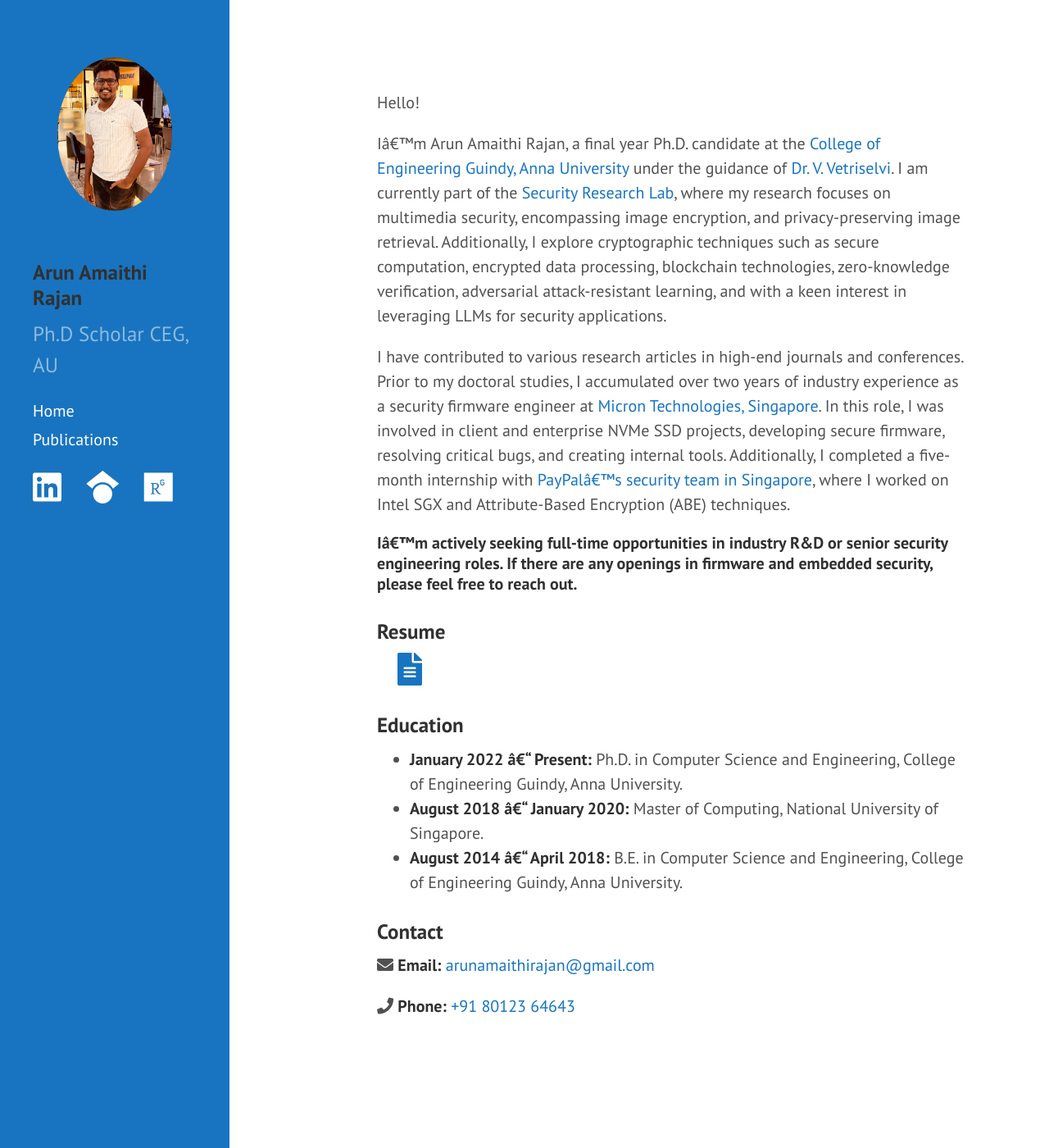
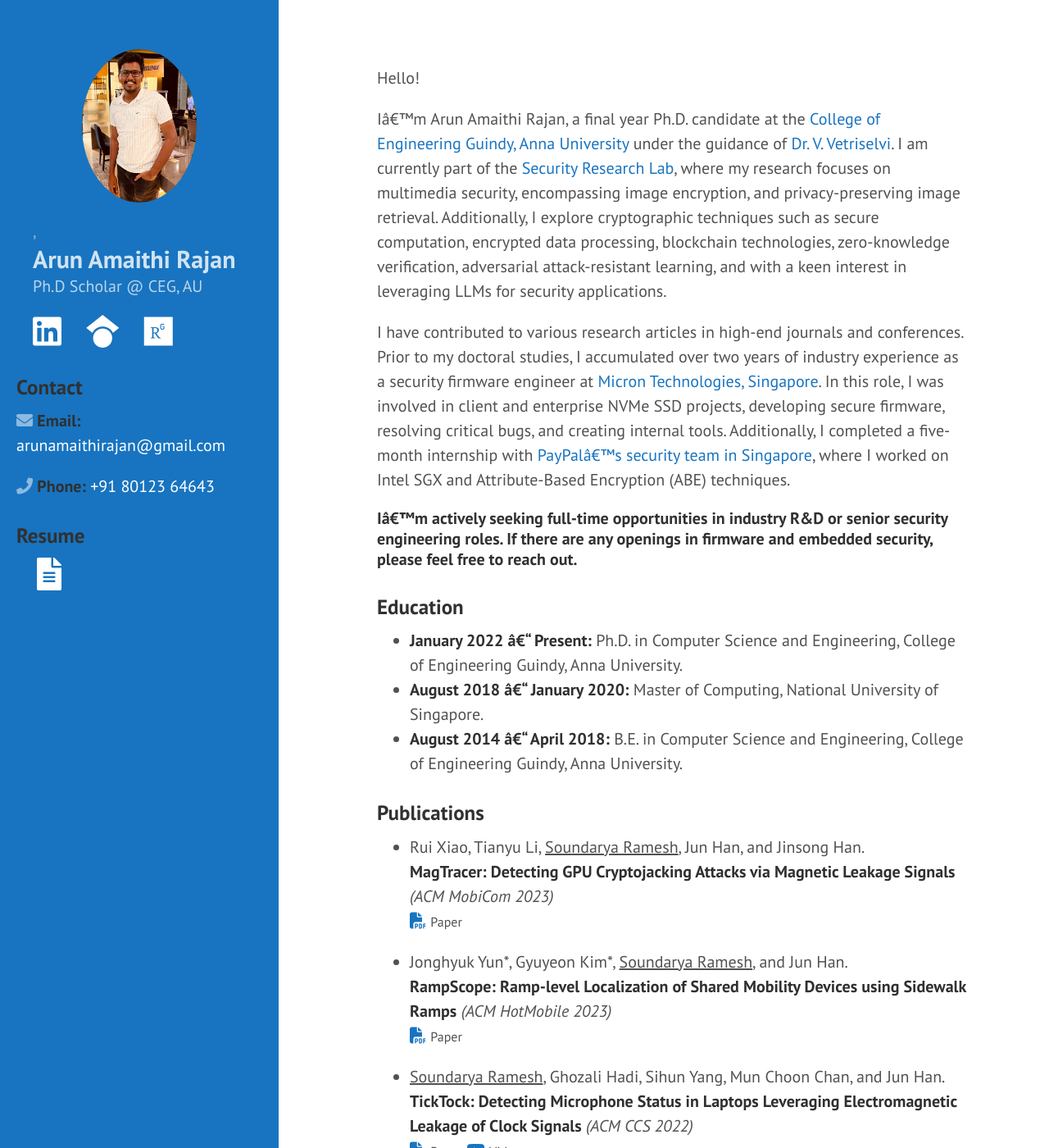
Before and after one commit to arunamaithi/arunamaithi.github.io, a Jekyll site: the page built from index.md, in a window 1280 px wide and 1400 px high. Shown: the whole window at 82% size. Built offline with Jekyll 4.4.1, drawn with Linux system fonts in a browser that asks for light colours; some of the changed text lies outside the part shown.

Commit message:
design fixes

```diff
--- a/_config.yml
+++ b/_config.yml
@@ -13,7 +13,7 @@ relative_permalinks: false
 # Setup
 title:            Arun Amaithi Rajan
 #tagline:          'A Jekyll theme'
-description:      Ph.D Scholar CEG, AU
+description:      Ph.D Scholar @ CEG, AU
 #description:      'A brazen two-column <a href="http://jekyllrb.com" target="_blank">Jekyll</a> theme that pairs a prominent sidebar with uncomplicated content. Made by <a href="https://twitter.com/mdo" target="_blank">@mdo</a>.'
 url:              "https://arunamaithi.github.io/"
 baseurl:          ""
--- a/_includes/head.html
+++ b/_includes/head.html
@@ -24,7 +24,7 @@
 
 <!--   <!-- Icons -->
   <link rel="apple-touch-icon-precomposed" sizes="144x144" href="{{ site.baseurl }}/public/apple-touch-icon-144-precomposed.png">
-                                 <link rel="shortcut icon" href="{{ site.baseurl }}/public/favicon.ico"> -->
+                                 <link rel="shortcut icon" href="{{ site.baseurl }}/public/favicon.ico">
 
   <!-- RSS -->
   <link rel="alternate" type="application/rss+xml" title="RSS" href="/atom.xml">
--- a/_includes/sidebar.html
+++ b/_includes/sidebar.html
@@ -6,33 +6,14 @@
 
   <div class="container">
     <div class="sidebar-about">
-      <h3>
+   ,   <h2 style="color:rgb(255,255,255,0.8);margin-bottom: 0;margin-top: 0">
         <!--<a href="{{ site.baseurl }}">-->
           {{ site.title }}
         <!--</a>-->
-      </h3>
+      </h2>
       <p class="lead">{{ site.description }}</p>
     </div>
 
-    <nav class="sidebar-nav">
-      <a class="sidebar-nav-item{% if page.url == site.baseurl %} active{% endif %}" href="{{ site.baseurl }}/">Home</a>
-      <a class="sidebar-nav-item{% if page.url == site.baseurl %} active{% endif %}" href="{{ site.baseurl }}/projects/">Publications</a>
-      <!-- <a class="sidebar-nav-item{% if page.url == site.baseurl %} active{% endif %}" href="{{ site.baseurl }}/blogs/">Blogs</a> -->
-
-      {% comment %}
-        The code below dynamically generates a sidebar nav of pages with
-        `layout: page` in the front-matter. See readme for usage.
-      {% endcomment %}
-
-<!--      {% assign pages_list = site.pages %}
-      {% for node in pages_list %}
-        {% if node.title != null %}
-          {% if node.layout == "page" %}
-          <a class="sidebar-nav-item{% if page.url == node.url %} active{% endif %}" href="{{ node.url }}">{{ node.title }}</a>
-          {% endif %}
-        {% endif %}
-      {% endfor %}-->
-    </nav>
     <!-- contact icons go here -->
     <!-- <a href="https://github.com/soundaryaramesh/">
       <i class="fa fa-github fa-2x"></i>
@@ -58,5 +39,22 @@
     </a> -->
 
   </div>
+  <h3>Contact</h3>
+<p>
+  <i class="fas fa-envelope"></i>
+  <strong>Email:</strong>
+  <a href="mailto:arunamaithirajan@gmail.com">arunamaithirajan@gmail.com</a>
+</p>
+<p>
+  <i class="fas fa-phone"></i>
+  <strong>Phone:</strong>
+  <a href="+91 80123 64643">+91 80123 64643</a>
+</p>
 
+<h3>Resume</h3>
+<a style="padding-left:25px;" href="{{ site.url }}/cv.pdf">
+  <i class="fa fa-file-alt fa-2x"></i>
+  <!-- <i class="fa fa-address-card fa-2x"></i> -->
+  <!-- <i class="fa-solid fa-file-user fa-2x"></i> -->
+</a>
 </div>
--- a/index.md
+++ b/index.md
@@ -31,12 +31,12 @@ I have contributed to various research articles in high-end journals and confere
 
 <!-- ### [Resume](https://arunamaithi.github.io/cv.pdf) -->
 
-<h3>Resume</h3>
-<a style="padding-left:25px;" href="{{ site.url }}/cv.pdf">
-  <i class="fa fa-file-alt fa-2x"></i>
+<!-- <h3>Resume</h3> -->
+<!-- <a style="padding-left:25px;" href="{{ site.url }}/cv.pdf"> -->
+  <!-- <i class="fa fa-file-alt fa-2x"></i> -->
   <!-- <i class="fa fa-address-card fa-2x"></i> -->
   <!-- <i class="fa-solid fa-file-user fa-2x"></i> -->
-</a>
+<!-- </a>  -->
 
 <!-- <a href="https://www.linkedin.com/in/arunamaithi/">
   <i class="fa-brands fa-linkedin fa-2x"></i>
@@ -55,18 +55,78 @@ I have contributed to various research articles in high-end journals and confere
   <li><strong>August 2014 – April 2018:</strong> B.E. in Computer Science and Engineering, College of Engineering Guindy, Anna University.</li>
 </ul>
 
-<h3>Contact</h3>
-<p>
-  <i class="fas fa-envelope"></i>
-  <strong>Email:</strong>
-  <a href="mailto:arunamaithirajan@gmail.com">arunamaithirajan@gmail.com</a>
-</p>
-<p>
-  <i class="fas fa-phone"></i>
-  <strong>Phone:</strong>
-  <a href="+91 80123 64643">+91 80123 64643</a>
-</p>
 
+
+<h3>Publications</h3>
+
+* Rui Xiao, Tianyu Li, <u>Soundarya Ramesh</u>, Jun Han, and Jinsong Han. <br>**MagTracer: Detecting GPU Cryptojacking Attacks via Magnetic Leakage Signals** <i>(ACM MobiCom 2023)</I>
+	<div>
+    <a href="https://ruixiao24.github.io/files/magtracer-mobicom23.pdf">
+		<i class="fa-solid fa-file-pdf"></i></a>
+	<span style="font-size:80%">Paper</span>
+	</div>
+	<i>  </i>
+
+* Jonghyuk Yun\*, Gyuyeon Kim\*, <u>Soundarya Ramesh</u>, and Jun Han. <br>**RampScope: Ramp-level Localization of Shared Mobility Devices using Sidewalk Ramps** <i>(ACM HotMobile 2023)</I>
+	<div>
+    <a href="{{ site.baseurl }}/papers/rampscope_hotmobile23.pdf">
+		<i class="fa-solid fa-file-pdf"></i></a>
+	<span style="font-size:80%">Paper</span>
+	</div>
+	<i>  </i>
+
+
+* <u>Soundarya Ramesh</u>, Ghozali Hadi, Sihun Yang, Mun Choon Chan, and Jun Han. **TickTock: Detecting Microphone Status in Laptops Leveraging Electromagnetic Leakage of Clock Signals** <i>(ACM CCS 2022)</I>
+	<div>
+    <a href="{{ site.baseurl }}/papers/ticktock_ccs_extended_version.pdf">
+		<i class="fa-solid fa-file-pdf"></i></a>
+	<span style="font-size:80%">Paper</span>
+
+    <a href="https://www.youtube.com/watch?v=5wygPnX_PaQ">
+   		<i class="fa-brands fa-youtube"></i></a>
+	<span style="font-size:80%">Video</span>
+	</div>
+	<i>  </i>
+
+
+* <u>Soundarya Ramesh</u>, Rui Xiao, Anindya Maiti, Jong Taek Lee, Harini Ramprasad, Ananda Kumar, Murtuza Jadliwala and Jun Han. **Acoustics to the Rescue: Physical Key Inference Attack Revisited** <i>(USENIX Security 2021)</i>
+	<div>
+    <a href="{{ site.baseurl }}/papers/sec21fall_ramesh.pdf">
+		<i class="fa-solid fa-file-pdf"></i></a>
+	<span style="font-size:80%">Paper</span>
+
+    <a href="https://www.youtube.com/watch?v=hr_KW0_waEU">
+   		<i class="fa-brands fa-youtube"></i></a>
+	<span style="font-size:80%">Video</span>
+	</div>
+	<!-- <i>  </i> -->
+* <u>Soundarya Ramesh</u>, Harini Ramprasad and Jun Han. **Listen to Your Key: Towards Acoustics-based Physical Key Inference** <i style="font-size:100%">(HotMobile 2020)</i>
+	<div>
+    <a href="{{ site.baseurl }}/papers/spikey_hotmobile.pdf">
+		<i class="fa-solid fa-file-pdf"></i></a>
+	<span style="font-size:80%">Paper</span>
+
+    <a href="https://www.youtube.com/watch?v=bxyAa_txM34">
+   		<i class="fa-brands fa-youtube"></i></a>
+	<span style="font-size:80%">Video</span>
+	</div>
+<i>*Our work got featured in <a href="https://cacm.acm.org/news/246744-picking-locks-with-audio-technology/fulltext">ACM News</a>,
+<a href="https://www.forbes.com/sites/daveywinder/2020/08/22/how-hackers-use-sound-to-unlock-the-secrets-of-your-front-door-key-spikey-singapore-university-research/#135f0f905f9f">Forbes</a>, <a href="https://www.schneier.com/blog/archives/2020/08/copying_a_key_b.html">Schneier's Blog<a>, <a href="https://news.ycombinator.com/item?id=24172385">Hacker News</a>, <a href="https://yro.slashdot.org/story/20/08/18/2144252/researchers-can-duplicate-keys-from-the-sounds-they-make-in-locks">Slashdot</a>,  <a href="https://mashable.com/article/spikey-house-keys-listening-smartphone/">Mashable</a> and many more.*
+<br>
+* <u>Soundarya Ramesh</u>, Thomas Pathier and Jun Han. **SoundUAV: Towards Delivery Drone Authentication via Acoustic Noise Fingerprinting** <i>(DroNet 2019)</i>
+	<div>
+    <a href="{{ site.baseurl }}/papers/sounduav_dronet.pdf">
+		<i class="fa-solid fa-file-pdf"></i></a>
+	<span style="font-size:80%">Paper</span>
+	</div>
+<span>&#42;</span><i>Won best poster runner-up award at MobiSys'19</i><span>&#42;</span>
+<br>
+* Shiqi Shen, Shweta Shinde, <u>Soundarya Ramesh</u>, Prateek Saxena and Abhik Roychoudhury. **Neuro-Symbolic Execution: Augmenting Symbolic Execution with Neural Constraints** <i>(NDSS 2019) </i>
+	<div>
+    <a href="{{ site.baseurl }}/papers/neuex_ndss.pdf">
+		<i class="fa-solid fa-file-pdf"></i></a>
+	<span style="font-size:80%">Paper</span>
+	</div>
 <!-- <H3>Recent News</H3>
 Aug 2024: Gave a talk at Microsoft Research, Bengaluru <br>
 May 2024: Won the Best Presentation Award in the [Rising Stars Forum](https://www.sigmobile.org/mobisys/2024/rising.html) at MobiSys 2024, Tokyo <br>
--- a/public/css/hyde.css
+++ b/public/css/hyde.css
@@ -66,12 +66,12 @@ html {
     top: 0;
     left: 0;
     bottom: 0;
-    width: 14rem;
+    width: 17rem;
     text-align: left;
   }
 }
 .sidebar-logo {
-      padding: 1.5rem;
+      padding: 1rem;
 }
 
 .sidebar-logo img {
@@ -138,9 +138,9 @@ a.sidebar-nav-item:focus {
   padding-bottom: 4rem;
 }
 
-@media (min-width: 48em) {
+@media (min-width: 58em) {
   .content {
-    max-width: 38rem;
+    max-width: 48rem;
     margin-left: 20rem;
     margin-right: 2rem;
   }
--- a/public/css/poole.css
+++ b/public/css/poole.css
@@ -259,8 +259,9 @@ tbody tr:nth-child(odd) th {
  */
 
 .lead {
-  font-size: 1.25rem;
+  font-size: 1rem;
   font-weight: 300;
+  color:rgb(255,255,255,0.7);
 }
 
 
```
